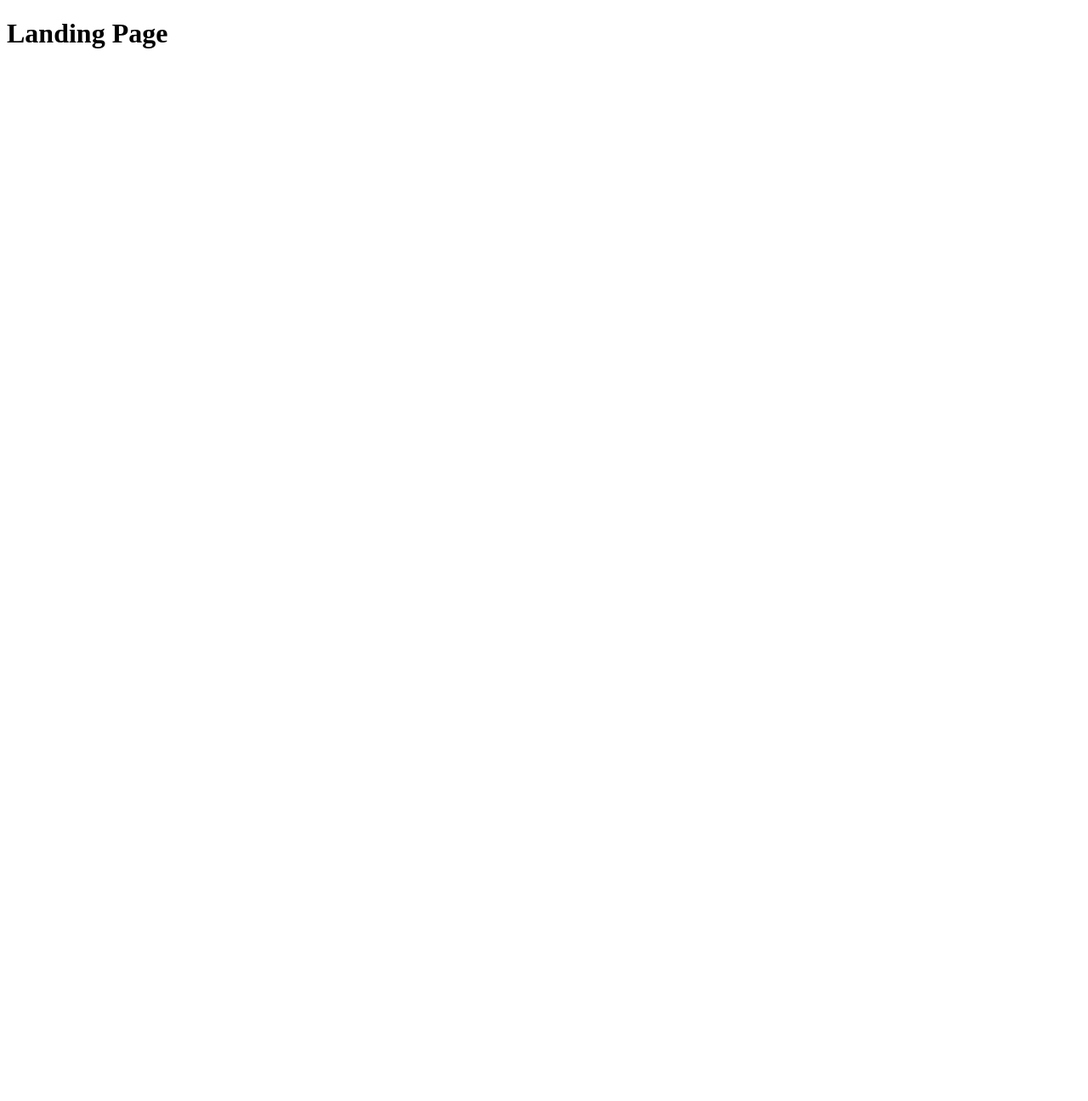
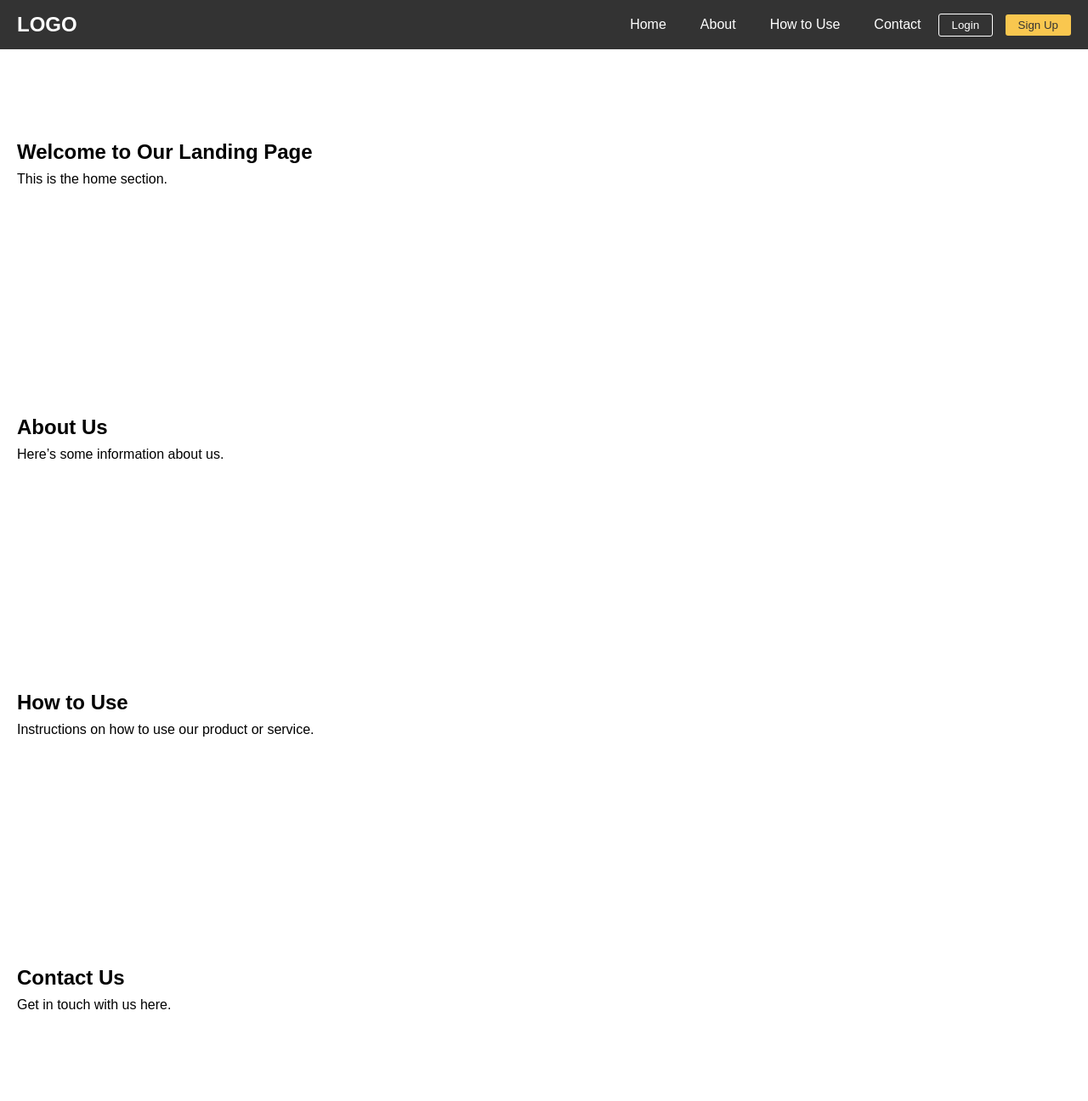
Before and after one commit to Tirth9000/Analytica-Hub-Project, a Django app: page / in a window 1280 px wide. Before the commit the page is almost empty. Shown: the whole page at 85% size. Before the commit the page ends 57 px from the top, so only its background shows below. Run offline with Django 5.2, Linux system fonts and the light colour scheme.

Commit message:
modified

```diff
--- a/analytica_app/views.py
+++ b/analytica_app/views.py
@@ -3,4 +3,4 @@ from templates import *
 
 # Create your views here.
 def LandingPage(request):
-    return render(request, 'landing.html')
+    return render(request, 'landing1.html')
--- /dev/null
+++ b/static/landing1.css
@@ -0,0 +1,93 @@
+/* Basic Reset */
+* {
+    margin: 0;
+    padding: 0;
+    box-sizing: border-box;
+  }
+
+  /* Body Styling */
+  body {
+    font-family: Arial, sans-serif;
+    line-height: 1.6;
+  }
+
+  /* Navbar */
+  .navbar {
+    display: flex;
+    justify-content: space-between;
+    align-items: center;
+    position: fixed;
+    top: 0;
+    width: 100%;
+    background-color: #333;
+    padding: 10px 20px;
+    color: #fff;
+    z-index: 1000;
+  }
+
+  /* Navbar Logo */
+  .navbar-logo {
+    font-size: 1.5em;
+    font-weight: bold;
+    margin-right: auto;
+    color: #fff;
+  }
+
+  /* Navbar Menu */
+  .navbar-menu {
+    list-style: none;
+    display: flex;
+    gap: 20px;
+  }
+
+  .navbar-menu li a {
+    color: #fff;
+    text-decoration: none;
+    padding: 5px 10px;
+    transition: color 0.3s ease, background-color 0.3s ease;
+  }
+
+  .navbar-menu li a:hover,
+  .navbar-menu li a.active {
+    color: #333;
+    background-color: #f9c74f;
+    border-radius: 5px;
+  }
+
+  /* Navbar Buttons */
+  .navbar-buttons .login-btn,
+  .navbar-buttons .signup-btn {
+    background: none;
+    color: #fff;
+    border: 1px solid #fff;
+    padding: 5px 15px;
+    margin-left: 10px;
+    cursor: pointer;
+    border-radius: 3px;
+    transition: all 0.3s ease;
+  }
+
+  .navbar-buttons .signup-btn {
+    background-color: #f9c74f;
+    color: #333;
+    border: none;
+  }
+
+  .navbar-buttons .login-btn:hover,
+  .navbar-buttons .signup-btn:hover {
+    background-color: #fff;
+    color: #333;
+  }
+
+  /* Section Styling */
+  .section {
+    padding: 100px 20px;
+    margin-top: 60px;
+  }
+
+  /* Active Link Styling */
+  .nav-link.active {
+    color: #333;
+    background-color: #f9c74f;
+    border-radius: 5px;
+  }
--- a/templates/landing.html
+++ b/templates/landing.html
@@ -10,5 +10,6 @@
     </head>
     <body>
         <h1>Landing Page</h1>
+        <img src="/static/images/Analytica_Hub.png">
     </body>
 </html>
--- /dev/null
+++ b/templates/landing1.html
@@ -0,0 +1,49 @@
+<!DOCTYPE html>
+<html lang="en">
+<head>
+  <meta charset="UTF-8">
+  <meta name="viewport" content="width=device-width, initial-scale=1.0">
+  <title>Landing Page</title>
+  <link rel="stylesheet" href="/static/landing1.css">
+</head>
+<body>
+
+  <!-- Navbar -->
+  <nav class="navbar">
+    <div class="navbar-logo">LOGO</div>
+    <ul class="navbar-menu">
+      <li><a href="#home" class="nav-link">Home</a></li>
+      <li><a href="#about" class="nav-link">About</a></li>
+      <li><a href="#how-to-use" class="nav-link">How to Use</a></li>
+      <li><a href="#contact" class="nav-link">Contact</a></li>
+    </ul>
+    <div class="navbar-buttons">
+      <button class="login-btn">Login</button>
+      <button class="signup-btn">Sign Up</button>
+    </div>
+  </nav>
+
+  <!-- Content Sections -->
+  <section id="home" class="section">
+    <h1>Welcome to Our Landing Page</h1>
+    <p>This is the home section.</p>
+  </section>
+
+  <section id="about" class="section">
+    <h2>About Us</h2>
+    <p>Here’s some information about us.</p>
+  </section>
+
+  <section id="how-to-use" class="section">
+    <h2>How to Use</h2>
+    <p>Instructions on how to use our product or service.</p>
+  </section>
+
+  <section id="contact" class="section">
+    <h2>Contact Us</h2>
+    <p>Get in touch with us here.</p>
+  </section>
+
+  <script src="script.js"></script>
+</body>
+</html>
```
Also changed, not shown: static/images/Analytica_Hub.png (added).
